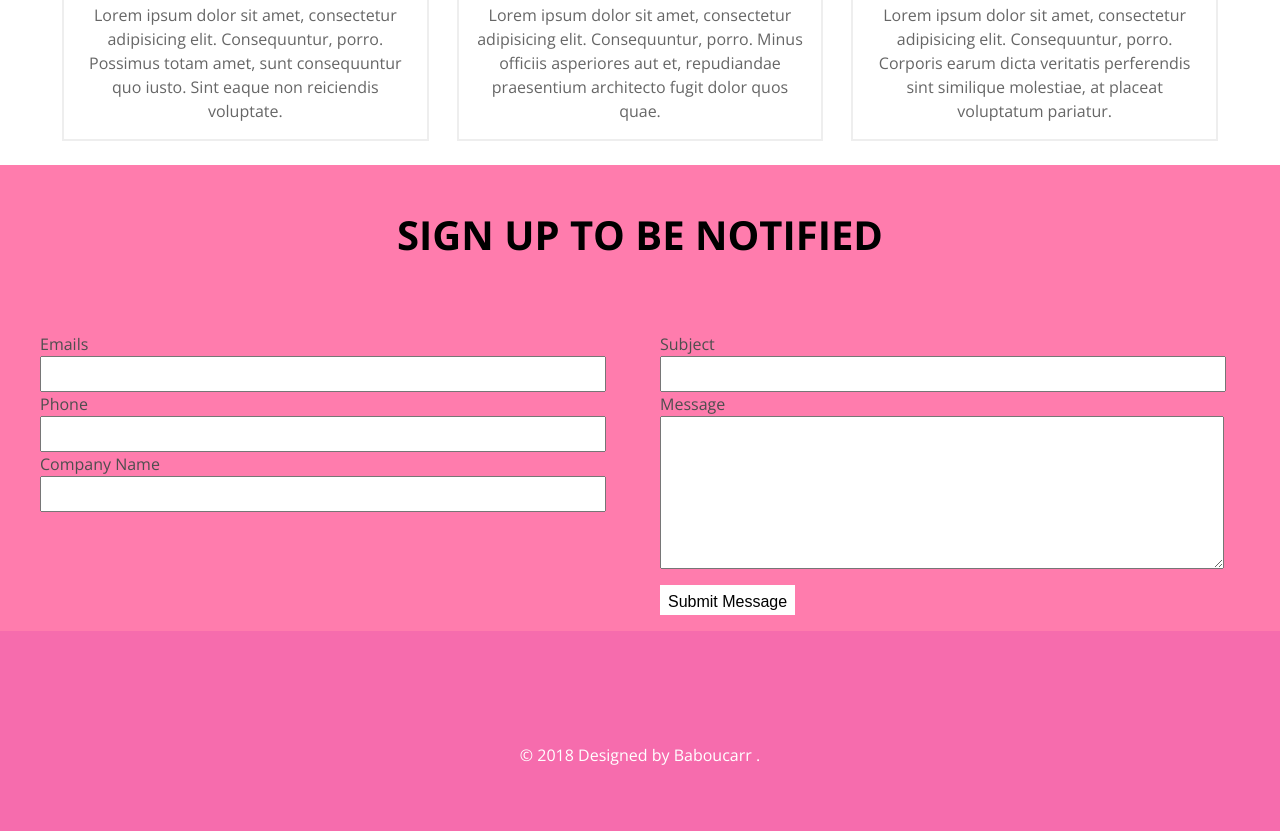
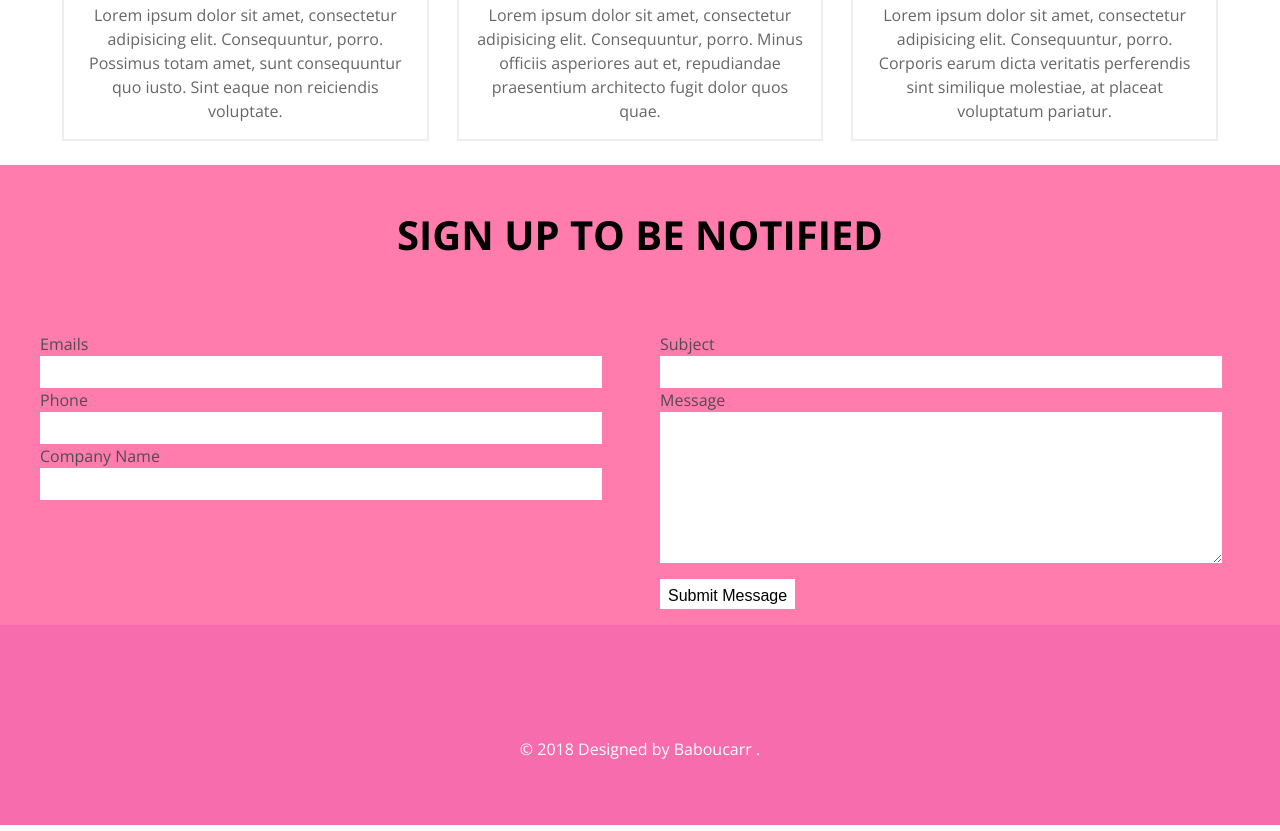
Before and after one commit to Baboucar/singlepagecone, a plain HTML site: page index.html in a window 1280 px wide. Shown: the part 2629-3460 px from the top of the page. Drawn offline with nearby package versions, Linux system fonts and the light colour scheme.

Commit message:
compiled css

```diff
--- a/assets/styles/css/main.css
+++ b/assets/styles/css/main.css
@@ -563,7 +563,8 @@ input {
 
 input[type="text"], input[type="email"], textarea {
   display: block;
-  width: 90%; }
+  width: 90%;
+  border: none; }
 
 .signup-title {
   padding: 1em; }
```
Also changed, not shown: 1 other file.
